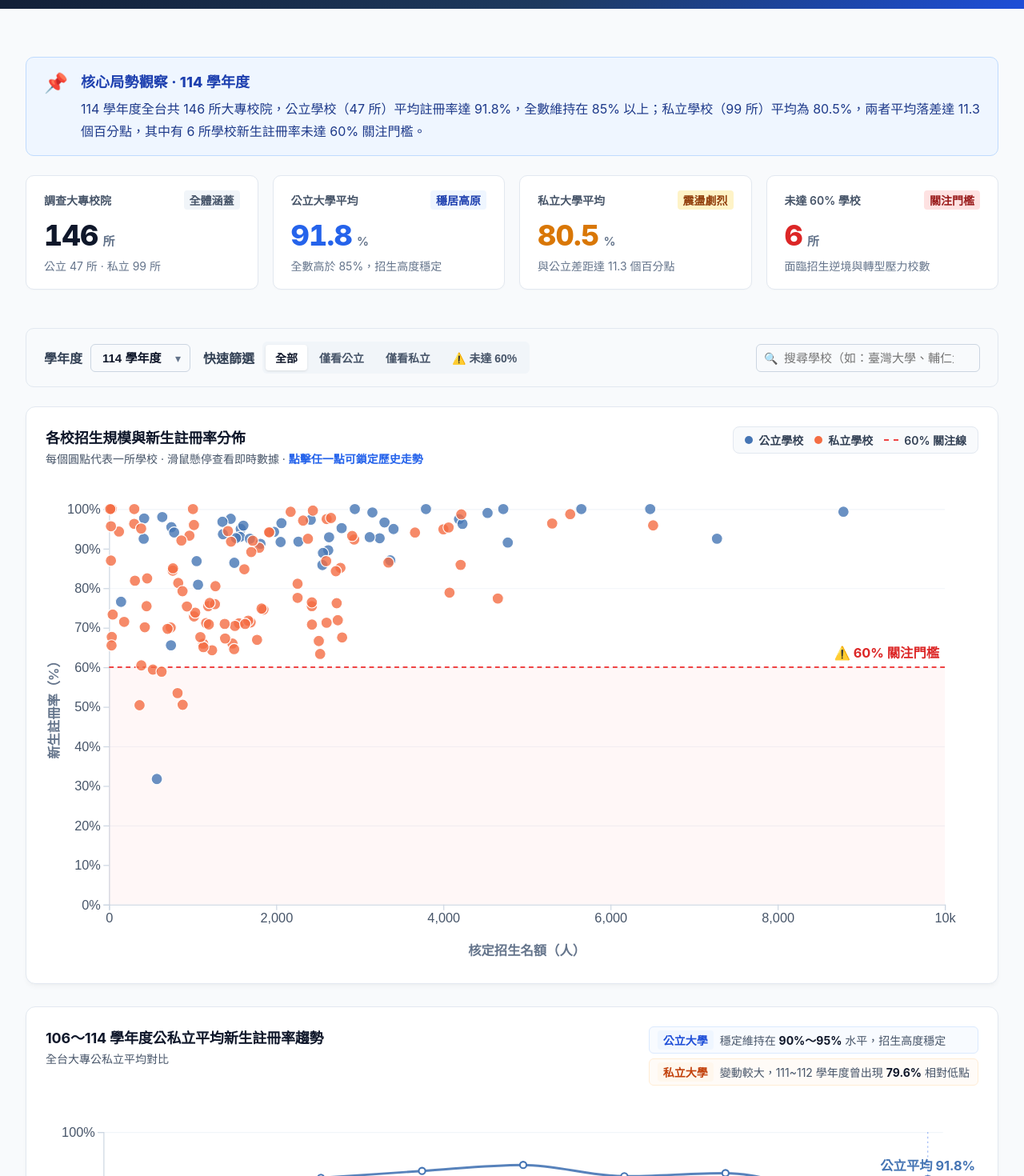
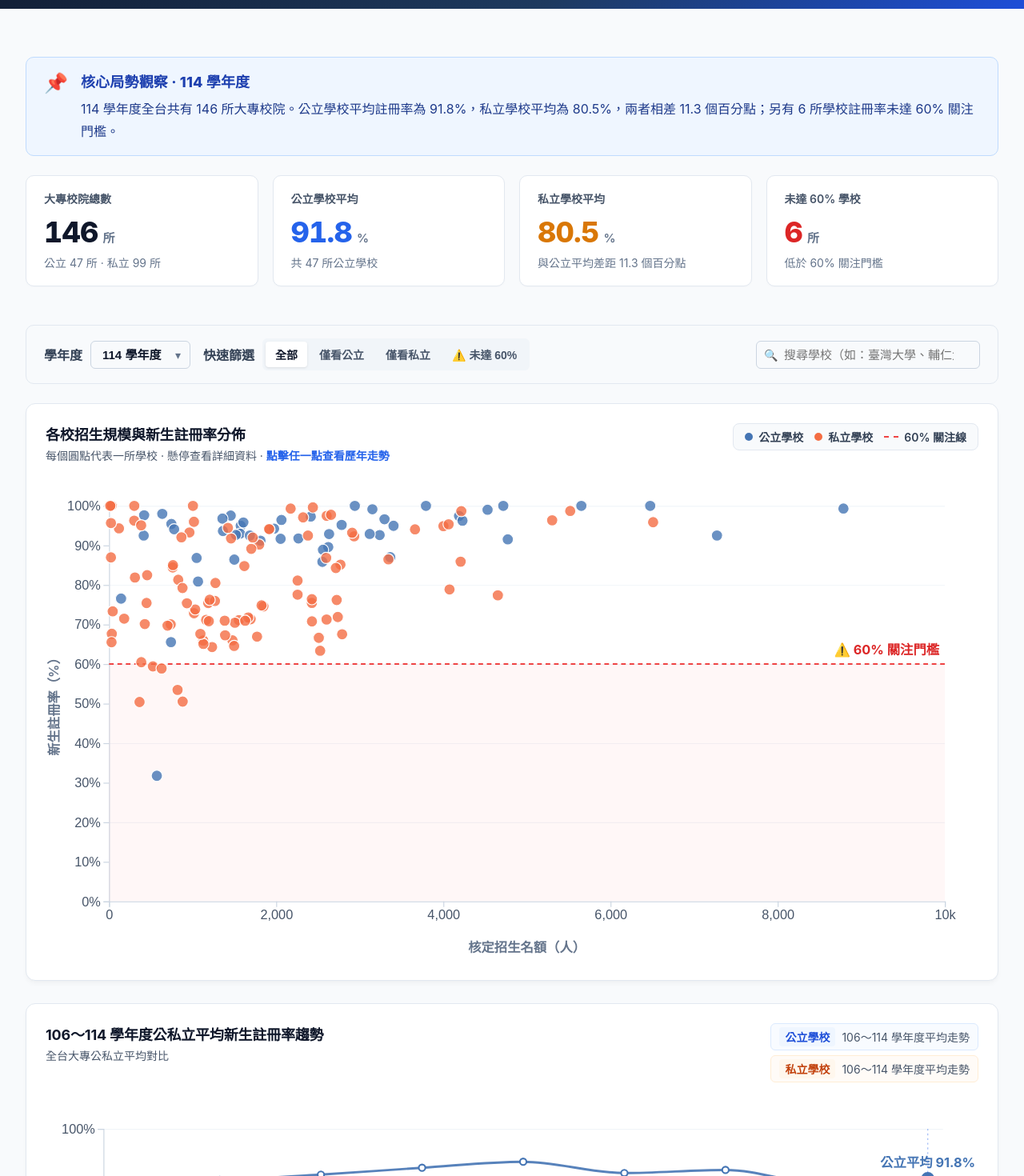
Before and after one commit to powerkaifu/1151VIS-HW1-415085011-CHANG-KAI-FU, a Vue app: page / in a window 1280 px wide. Shown: the part 220-1690 px from the top of the page at 80% size. Built offline with nearby package versions, Linux system fonts and the light colour scheme.

Commit message:
style(copy): 依文案審核收斂全站文字，去除預設立場與過度推論，回歸客觀資料呈現

```diff
--- a/src/App.vue
+++ b/src/App.vue
@@ -84,7 +84,7 @@ const summaryStats = computed(() => {
 const editorialInsight = computed(() => {
 	if (!summaryStats.value) return ''
 	const s = summaryStats.value
-	return `${selectedYear.value} 學年度全台共 ${s.totalSchools} 所大專校院，公立學校（${s.publicSchools} 所）平均註冊率達 ${s.pubAvg}%，全數維持在 85% 以上；私立學校（${s.privateSchools} 所）平均為 ${s.priAvg}%，兩者平均落差達 ${s.gap} 個百分點，其中有 ${s.dangerSchools} 所學校新生註冊率未達 60% 關注門檻。`
+	return `${selectedYear.value} 學年度全台共有 ${s.totalSchools} 所大專校院。公立學校平均註冊率為 ${s.pubAvg}%，私立學校平均為 ${s.priAvg}%，兩者相差 ${s.gap} 個百分點；另有 ${s.dangerSchools} 所學校註冊率未達 60% 關注門檻。`
 })
 
 // 📈 當前選定學校的 9 年歷史資料
@@ -138,7 +138,7 @@ function clearSelectedSchool() {
 							少子化下，學校招生真的招得到學生嗎？升學選校時，又該如何看懂一所學校的招生狀況？
 						</p>
 						<p class="subtitle-description">
-							透過 106～114 學年度全台大專校院新生註冊率資料，從公私立分佈、招生規模、長期趨勢與 60% 關注門檻切入，協助使用者快速理解各校招生狀況，找出值得進一步關注的學校與變化。
+							透過 106～114 學年度全台大專校院新生註冊率資料，從公私立分佈、招生規模、長期趨勢與 60% 關注門檻切入，幫助使用者快速理解各校招生狀況與歷年變化。
 						</p>
 					</div>
 				</div>
@@ -152,7 +152,7 @@ function clearSelectedSchool() {
 		<!-- 載入中 -->
 		<div v-if="isLoading" class="state-container">
 			<div class="loading-spinner"></div>
-			<p class="state-text">正在載入 106～114 學年度大專校院新生註冊率全量資料庫…</p>
+			<p class="state-text">正在載入新生註冊率資料…</p>
 		</div>
 
 		<!-- 錯誤 -->
@@ -176,8 +176,7 @@ function clearSelectedSchool() {
 			<section v-if="summaryStats" class="kpi-grid">
 				<div class="kpi-card">
 					<div class="kpi-header">
-						<span class="kpi-title">調查大專校院</span>
-						<span class="kpi-pill gray">全體涵蓋</span>
+						<span class="kpi-title">大專校院總數</span>
 					</div>
 					<div class="kpi-value-row">
 						<span class="kpi-num">{{ summaryStats.totalSchools }}</span>
@@ -190,38 +189,35 @@ function clearSelectedSchool() {
 
 				<div class="kpi-card highlight">
 					<div class="kpi-header">
-						<span class="kpi-title">公立大學平均</span>
-						<span class="kpi-pill blue">穩居高原</span>
+						<span class="kpi-title">公立學校平均</span>
 					</div>
 					<div class="kpi-value-row">
 						<span class="kpi-num text-primary">{{ summaryStats.pubAvg }}</span>
 						<span class="kpi-unit">%</span>
 					</div>
-					<div class="kpi-desc">全數高於 85%，招生高度穩定</div>
+					<div class="kpi-desc">共 {{ summaryStats.publicSchools }} 所公立學校</div>
 				</div>
 
 				<div class="kpi-card warning">
 					<div class="kpi-header">
-						<span class="kpi-title">私立大學平均</span>
-						<span class="kpi-pill amber">震盪劇烈</span>
+						<span class="kpi-title">私立學校平均</span>
 					</div>
 					<div class="kpi-value-row">
 						<span class="kpi-num text-warning">{{ summaryStats.priAvg }}</span>
 						<span class="kpi-unit">%</span>
 					</div>
-					<div class="kpi-desc">與公立差距達 {{ summaryStats.gap }} 個百分點</div>
+					<div class="kpi-desc">與公立平均差距 {{ summaryStats.gap }} 個百分點</div>
 				</div>
 
 				<div class="kpi-card danger">
 					<div class="kpi-header">
 						<span class="kpi-title">未達 60% 學校</span>
-						<span class="kpi-pill red">關注門檻</span>
 					</div>
 					<div class="kpi-value-row">
 						<span class="kpi-num text-danger">{{ summaryStats.dangerSchools }}</span>
 						<span class="kpi-unit">所</span>
 					</div>
-					<div class="kpi-desc">面臨招生逆境與轉型壓力校數</div>
+					<div class="kpi-desc">低於 60% 關注門檻</div>
 				</div>
 			</section>
 
@@ -277,7 +273,7 @@ function clearSelectedSchool() {
 						<button v-if="searchQuery" class="search-clear" @click="clearSelectedSchool">✕</button>
 					</div>
 					<!-- 🆕 搜尋無結果提示 -->
-					<p v-if="searchNoResult" class="search-no-result">找不到「{{ searchQuery }}」，請確認校名是否正確</p>
+					<p v-if="searchNoResult" class="search-no-result">找不到「{{ searchQuery }}」</p>
 				</div>
 			</section>
 
--- a/src/components/ScatterPlot.vue
+++ b/src/components/ScatterPlot.vue
@@ -200,10 +200,10 @@ function render() {
           <span class="tip-val">${d.quota?.toLocaleString()} 人</span>
           <span class="tip-lbl">實際註冊</span>
           <span class="tip-val">${d.enrolled?.toLocaleString()} 人</span>
-          <span class="tip-lbl">未足額人數</span>
+          <span class="tip-lbl">名額差額</span>
           <span class="tip-val">${d.deficit !== null ? (d.deficit > 0 ? `-${d.deficit.toLocaleString()}` : '0') : '無'} 人</span>
         </div>
-        <div class="tip-action-hint">👆 點擊即可鎖定查看 9 年歷年軌跡</div>
+        <div class="tip-action-hint">👆 點擊查看 9 年歷年走勢</div>
       `)
 
     // 🌟 圓點防遮擋智慧定位：優先置於右側，若接近右邊界則自動向左翻轉，防止出界裁切
@@ -317,7 +317,7 @@ onMounted(render)
       <div class="header-left">
         <h2 class="chart-title">各校招生規模與新生註冊率分佈</h2>
         <p class="chart-subtitle">
-          每個圓點代表一所學校 · 滑鼠懸停查看即時數據 · <span class="highlight-action">點擊任一點可鎖定歷史走勢</span>
+          每個圓點代表一所學校 · 懸停查看詳細資料 · <span class="highlight-action">點擊任一點查看歷年走勢</span>
         </p>
       </div>
 
@@ -355,7 +355,7 @@ onMounted(render)
       <div v-if="filteredCount === 0" class="empty-state">
         <span class="empty-icon">📊</span>
         <p class="empty-text">此學年度無符合篩選條件的學校資料</p>
-        <p class="empty-sub">請嘗試切換學年度或調整屬性篩選條件</p>
+        <p class="empty-sub">請嘗試切換學年度或調整快速篩選條件</p>
       </div>
 
       <!-- 現代深色毛玻璃 Tooltip -->
--- a/src/components/TrendLine.vue
+++ b/src/components/TrendLine.vue
@@ -271,12 +271,12 @@ onMounted(render)
 
 				<div class="header-insight-group">
 					<div class="header-insight-pill public">
-						<span class="badge-public">公立大學</span>
-						<span class="insight-summary">穩定維持在 <strong>90%～95%</strong> 水平，招生高度穩定</span>
+						<span class="badge-public">公立學校</span>
+						<span class="insight-summary">106～114 學年度平均走勢</span>
 					</div>
 					<div class="header-insight-pill private">
-						<span class="badge-private">私立大學</span>
-						<span class="insight-summary">變動較大，111~112 學年度曾出現 <strong>79.6%</strong> 相對低點</span>
+						<span class="badge-private">私立學校</span>
+						<span class="insight-summary">106～114 學年度平均走勢</span>
 					</div>
 				</div>
 			</div>
```
